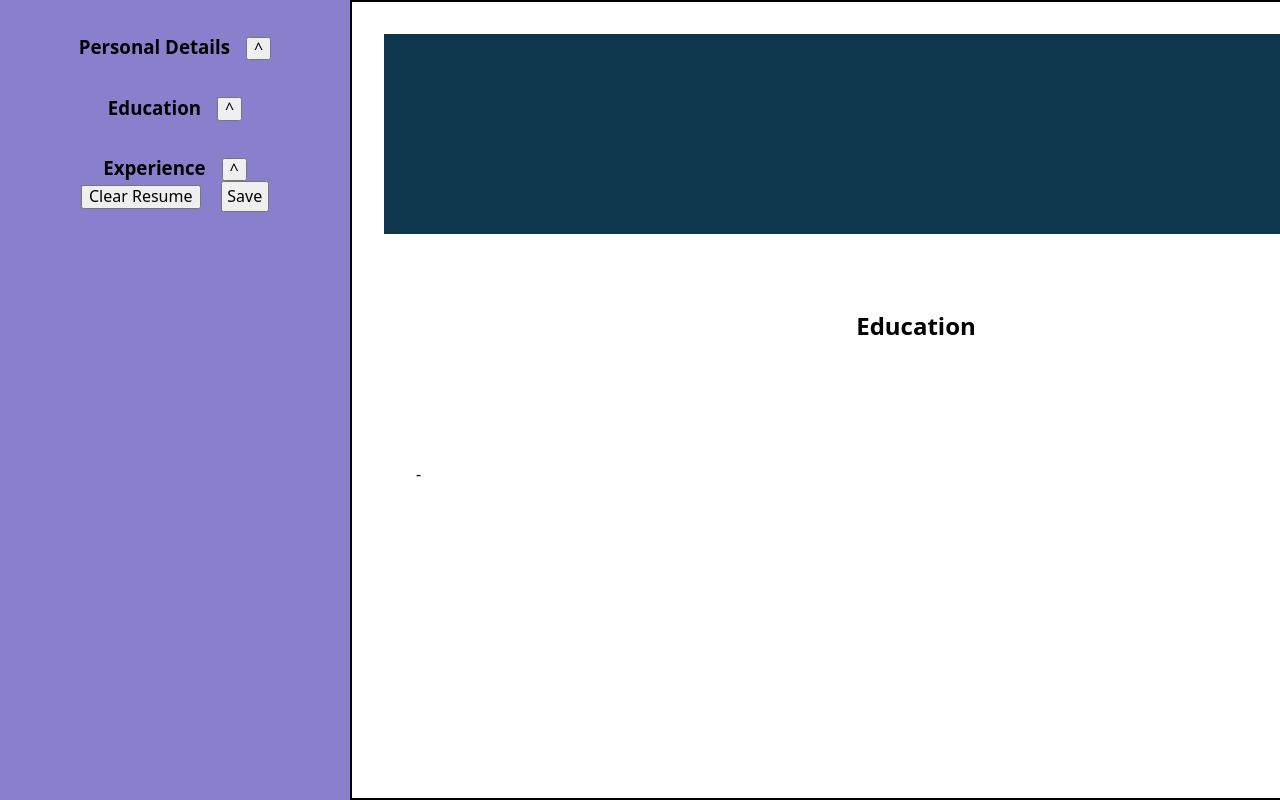
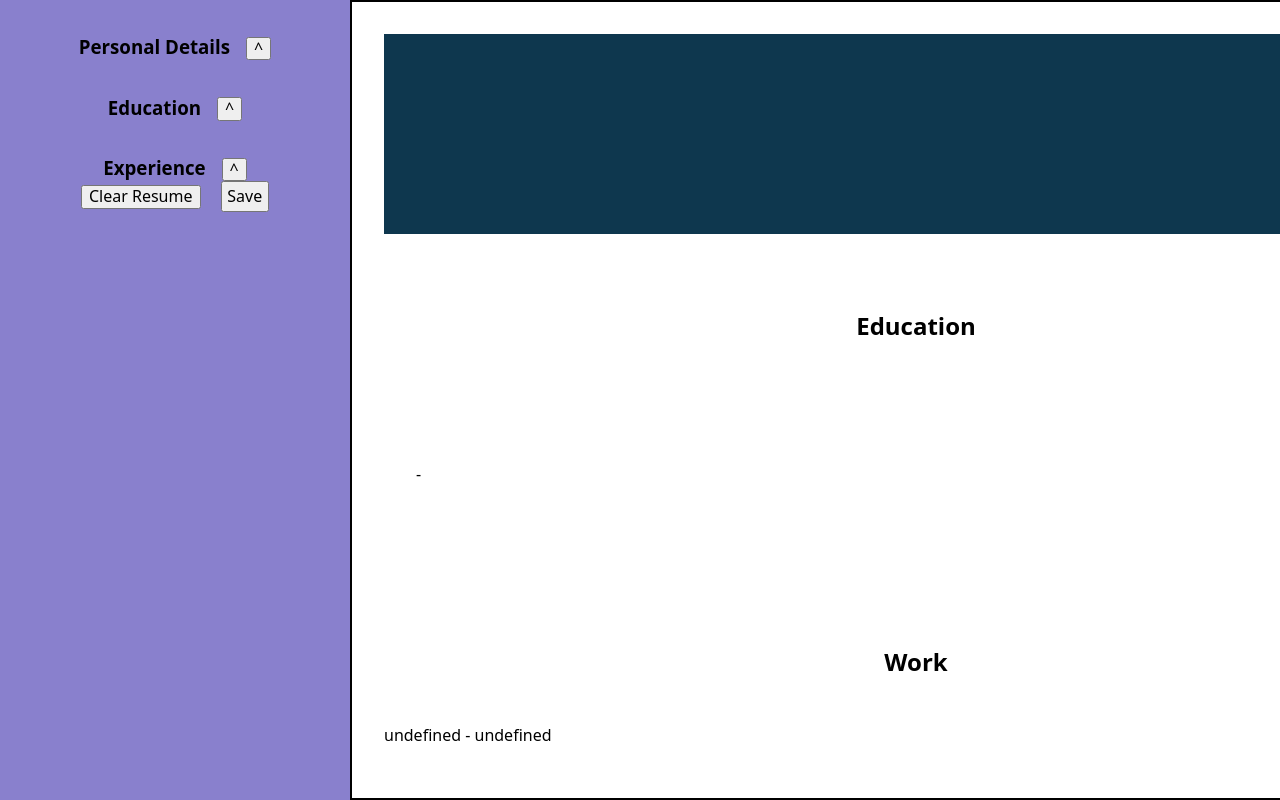
Before and after one commit to seba3510/cv-application, a React (Vite) app: page / in a window 1280 px wide. Both pictures are taken after a click on the button "Save". Shown: the top 800 px of the page. Built offline with nearby package versions, Linux system fonts and the light colour scheme.

Commit message:
feat: Display Professional Experience

```diff
--- a/src/App.jsx
+++ b/src/App.jsx
@@ -235,6 +235,7 @@ function App() {
 				<Resume
 					details={details}
 					education={education}
+					work={work}
 				/>
 
 			}
--- a/src/components/ProfessionalExperience.jsx
+++ b/src/components/ProfessionalExperience.jsx
@@ -1,5 +1,4 @@
 function ProfessionalExperience({
-	array,
 	isShown,
 	onChange,
 	onClick
@@ -8,7 +7,7 @@ function ProfessionalExperience({
 	//================================================================
 
 	return (
-		<section className="professionalExperience">
+		<section className="work">
 
 			<header>
 				<h1>
--- a/src/components/Resume.jsx
+++ b/src/components/Resume.jsx
@@ -1,6 +1,7 @@
 function Resume({
 	details,
-	education
+	education,
+	work
 }) {
 
 	function displayEducation() {
@@ -34,6 +35,38 @@ function Resume({
 
 	//====================================================
 
+	function displayWork() {
+
+		return (
+
+			<>
+				<section className="date">
+					<p>
+						{
+							`${work.startDate} - ` +
+							`${work.endDate}`
+						}
+					</p>
+				</section>
+
+				<section className="company">
+					<h3>
+						{work.company}
+					</h3>
+
+					<p>
+						{work.responsibilities}
+					</p>
+				</section>
+			</>
+		);
+
+
+	} // displayWork()
+
+	//====================================================
+
+
 	return (
 
 		<main>
@@ -61,6 +94,14 @@ function Resume({
 				</header>
 				{displayEducation()}
 			</section>
+
+			<section className="work">
+				<header>
+					<h1>Work</h1>
+				</header>
+
+				{displayWork()}
+			</section>
 		</main>
 
 	);
--- a/src/styles/style.css
+++ b/src/styles/style.css
@@ -44,7 +44,7 @@ form .education {
 
 form>.personalDetails>header,
 form .education>header,
-form .professionalExperience>header {
+form .work>header {
 	display: var(--flex-display);
 	flex-direction: var(--flex-row);
 	justify-content: center;
@@ -58,7 +58,7 @@ form .professionalExperience>header {
 
 form>.personalDetails button[type="button"],
 form .education button[type="button"],
-form .professionalExperience button[type="button"] {
+form .work button[type="button"] {
 	margin-left: 1em;
 	margin-top: 1.3em;
 	cursor: var(--btn-cursor);
@@ -76,7 +76,8 @@ main {
 	grid-template-rows: 200px 1fr;
 	grid-template-areas:
 		"personalDetails"
-		"education";
+		"education"
+		"work";
 	padding: 2em;
 	border: 2px solid black;
 }
@@ -142,7 +143,8 @@ main .education .school {
 	flex-direction: var(--flex-column);
 }
 
-main .education header {
+main .education header,
+main .work header {
 	background-color: transparent;
 	grid-area: header;
 	display: var(--flex-display);
```
